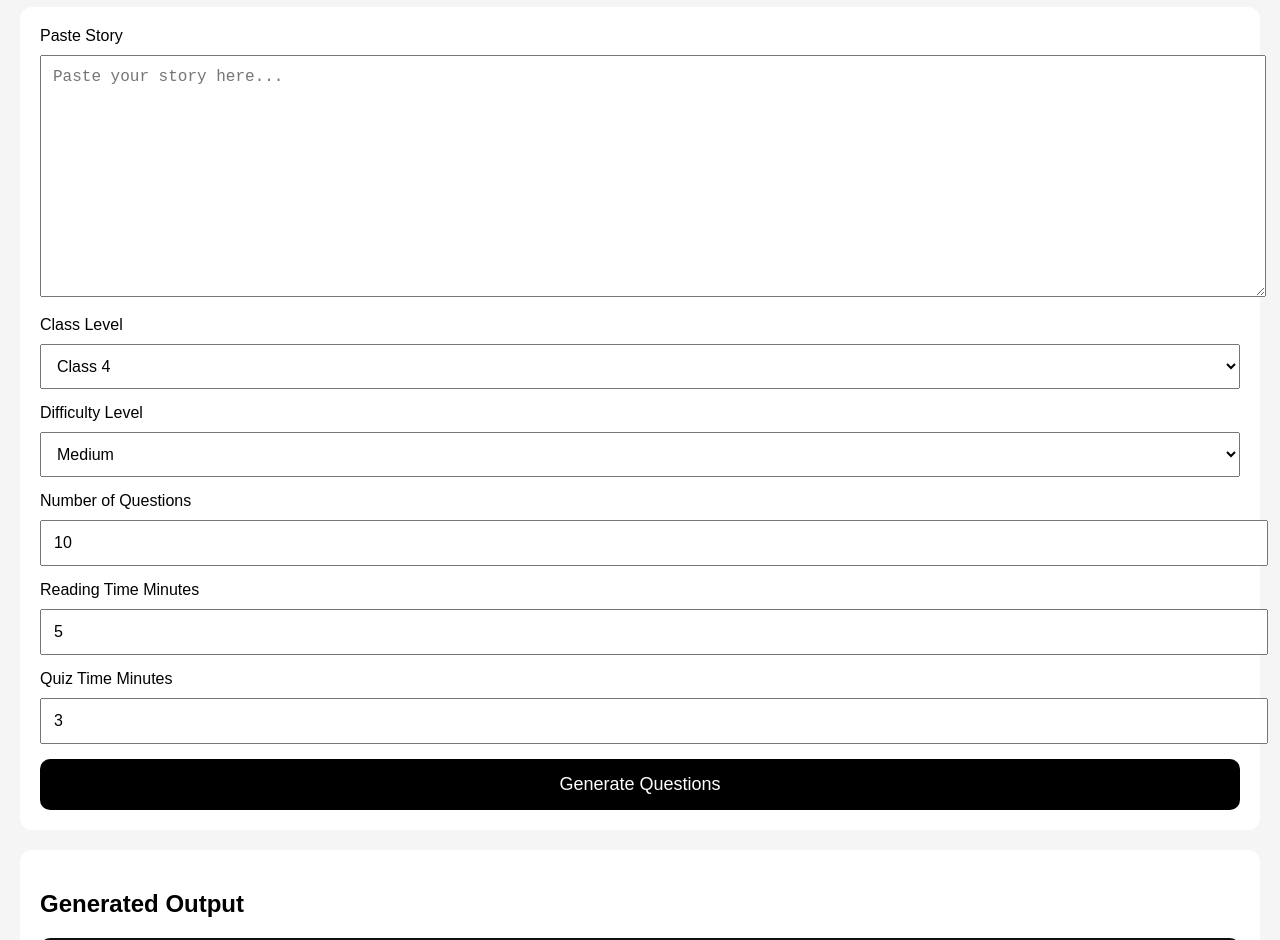
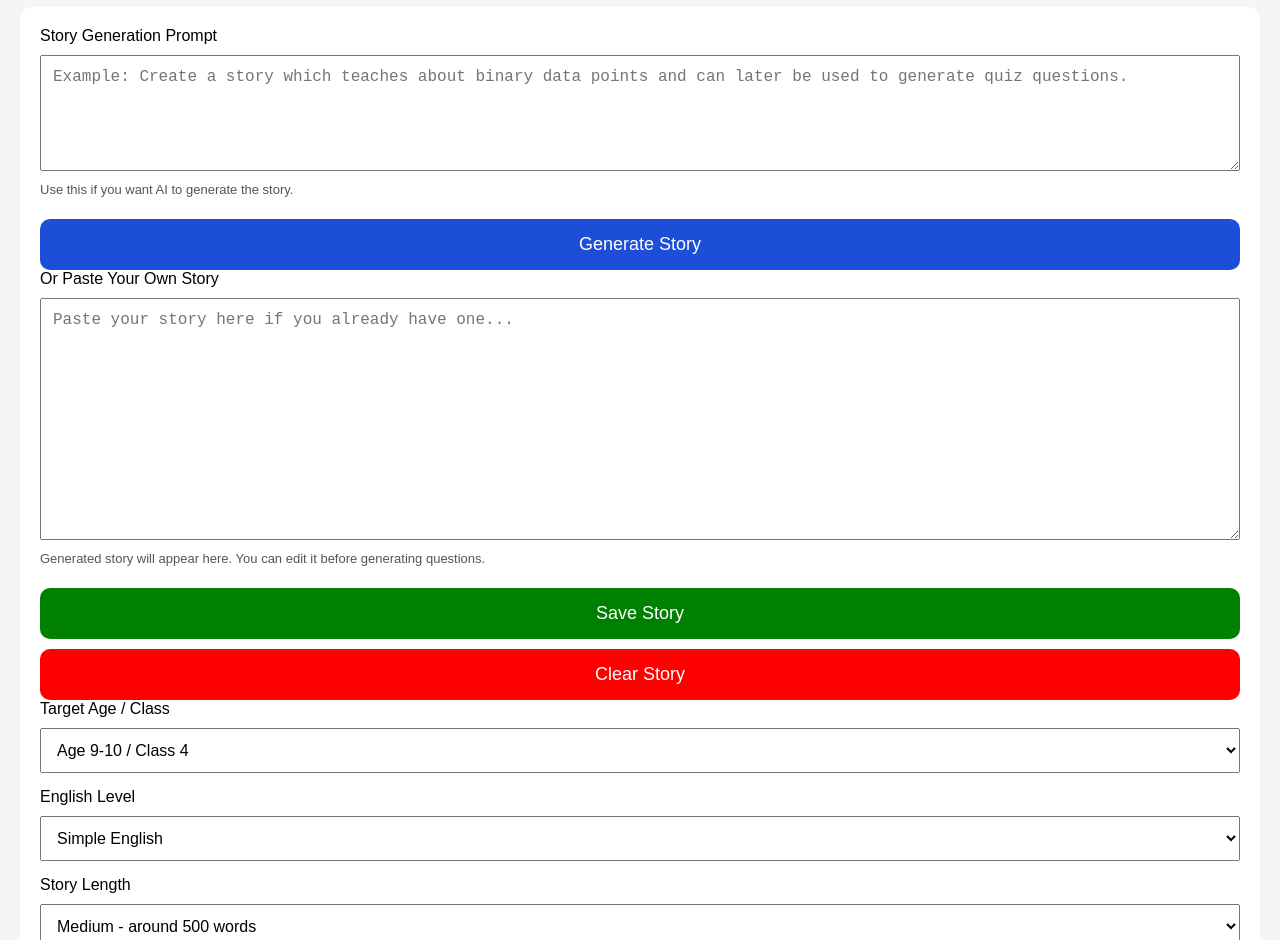
Before and after one commit to mukesh0133/read2win, a plain HTML site: page generator.html in a window 1280 px wide. Shown: the part 74-1014 px from the top of the page. Drawn offline with Linux system fonts and the light colour scheme.

Commit message:
Update title and enhance styling in generator.html

```diff
--- a/generator.html
+++ b/generator.html
@@ -1,9 +1,7 @@
 <!DOCTYPE html>
 <html>
-
 <head>
-    <title>Read2Win Question Generator</title>
-
+  <title>Read2Win Story & Question Generator</title>
   <meta name="viewport" content="width=device-width, initial-scale=1.0">
 
   <style>
@@ -32,6 +30,7 @@
       margin-top: 10px;
       margin-bottom: 15px;
       font-size: 16px;
+      box-sizing: border-box;
     }
 
     button {
@@ -43,6 +42,19 @@
       border: none;
       border-radius: 10px;
       cursor: pointer;
+      margin-top: 10px;
+    }
+
+    .green {
+      background-color: green;
+    }
+
+    .red {
+      background-color: red;
+    }
+
+    .blue {
+      background-color: #1d4ed8;
     }
 
     pre {
@@ -53,25 +65,61 @@
       overflow-x: auto;
       white-space: pre-wrap;
     }
+
+    .hint {
+      font-size: 13px;
+      color: #555;
+      margin-top: -8px;
+      margin-bottom: 12px;
+    }
   </style>
 </head>
 
 <body>
 
-    <h1>📚 Read2Win Question Generator</h1>
+  <h1>📚 Read2Win Story & Question Generator</h1>
 
   <div class="box">
 
-        <label>Paste Story</label>
-        <textarea id="storyInput" rows="12" placeholder="Paste your story here..."></textarea>
+    <label>Story Generation Prompt</label>
+    <textarea id="storyPrompt" rows="5" placeholder="Example: Create a story which teaches about binary data points and can later be used to generate quiz questions."></textarea>
+    <div class="hint">Use this if you want AI to generate the story.</div>
 
-        <label>Class Level</label>
+    <button class="blue" onclick="generateStoryOnly()">Generate Story</button>
+
+    <label>Or Paste Your Own Story</label>
+    <textarea id="storyInput" rows="12" placeholder="Paste your story here if you already have one..."></textarea>
+    <div class="hint">Generated story will appear here. You can edit it before generating questions.</div>
+
+    <button class="green" onclick="saveStory()">Save Story</button>
+    <button class="red" onclick="clearStory()">Clear Story</button>
+
+    <label>Target Age / Class</label>
     <select id="classLevel">
-            <option value="Class 1">Class 1</option>
-            <option value="Class 2">Class 2</option>
-            <option value="Class 3">Class 3</option>
-            <option value="Class 4" selected>Class 4</option>
-            <option value="Class 5">Class 5</option>
+      <option value="Age 6-7 / Class 1">Age 6-7 / Class 1</option>
+      <option value="Age 7-8 / Class 2">Age 7-8 / Class 2</option>
+      <option value="Age 8-9 / Class 3">Age 8-9 / Class 3</option>
+      <option value="Age 9-10 / Class 4" selected>Age 9-10 / Class 4</option>
+      <option value="Age 10-11 / Class 5">Age 10-11 / Class 5</option>
+      <option value="Age 11-12 / Class 6">Age 11-12 / Class 6</option>
+      <option value="Age 12-14 / Class 7-8">Age 12-14 / Class 7-8</option>
+    </select>
+
+    <label>English Level</label>
+    <select id="englishLevel">
+      <option value="Very Simple English">Very Simple English</option>
+      <option value="Simple English" selected>Simple English</option>
+      <option value="Moderate English">Moderate English</option>
+      <option value="Advanced English">Advanced English</option>
+    </select>
+
+    <label>Story Length</label>
+    <select id="storyLength">
+      <option value="Very short story around 200 words">Very short - around 200 words</option>
+      <option value="Short story around 350 words">Short - around 350 words</option>
+      <option value="Medium story around 500 words" selected>Medium - around 500 words</option>
+      <option value="Long story around 800 words">Long - around 800 words</option>
+      <option value="Very long story around 1000 words">Very long - around 1000 words</option>
     </select>
 
     <label>Difficulty Level</label>
@@ -82,7 +130,7 @@
     </select>
 
     <label>Number of Questions</label>
-        <input type="number" id="questionCount" value="10" min="1" max="50">
+    <input type="number" id="questionCount" value="10" min="1" max="10">
 
     <label>Reading Time Minutes</label>
     <input type="number" id="readingTimeMinutes" value="5" min="1" max="60">
@@ -90,42 +138,115 @@
     <label>Quiz Time Minutes</label>
     <input type="number" id="quizTimeMinutes" value="3" min="1" max="60">
 
-        <button onclick="generateQuestions()">
-            Generate Questions
-        </button>
+    <button onclick="generateQuestions()">Generate Questions</button>
 
   </div>
 
   <div class="box">
     <h2>Generated Output</h2>
-        <pre id="outputBox">Questions will appear here...</pre>
+    <pre id="outputBox">Generated result will appear here...</pre>
   </div>
 
   <script>
     const GENERATOR_API_URL = "https://script.google.com/macros/s/AKfycbyXPmwG2uqHOColU2FTIQFRLv4wDr6tY7sanWfxomALewE4mnllDt9Du7H_JlwxP4FD/exec";
-        function generateQuestions() {
 
-            let story = document.getElementById("storyInput").value.trim();
-            let classLevel = document.getElementById("classLevel").value;
-            let difficulty = document.getElementById("difficulty").value;
-            let questionCount = document.getElementById("questionCount").value;
-            let readingTimeMinutes = document.getElementById("readingTimeMinutes").value;
-            let quizTimeMinutes = document.getElementById("quizTimeMinutes").value;
+    function generateStoryOnly() {
+      const storyPrompt = document.getElementById("storyPrompt").value.trim();
+      const classLevel = document.getElementById("classLevel").value;
+      const englishLevel = document.getElementById("englishLevel").value;
+      const storyLength = document.getElementById("storyLength").value;
+      const readingTimeMinutes = document.getElementById("readingTimeMinutes").value;
 
-            if (story === "") {
-                alert("Please paste a story first");
+      if (storyPrompt === "") {
+        alert("Please enter story generation prompt first.");
         return;
       }
 
       document.getElementById("outputBox").innerText =
-                "Generating questions...";
+        "Generating story... Please wait.";
+
+      fetch(GENERATOR_API_URL, {
+        method: "POST",
+        body: JSON.stringify({
+          action: "generateStory",
+          storyPrompt: storyPrompt,
+          classLevel: classLevel,
+          englishLevel: englishLevel,
+          storyLength: storyLength,
+          readingTimeMinutes: readingTimeMinutes
+        })
+      })
+      .then(response => response.json())
+      .then(result => {
+        if (result.error) {
+          document.getElementById("outputBox").innerText =
+            "Error: " + result.message;
+          return;
+        }
+
+        document.getElementById("storyInput").value = result.story;
+        localStorage.setItem("read2win_saved_story", result.story);
+
+        document.getElementById("outputBox").innerText =
+          "✅ Story generated successfully. Review/edit it, then click Generate Questions.";
+      })
+      .catch(error => {
+        document.getElementById("outputBox").innerText =
+          "Error: " + error;
+      });
+    }
+
+    function saveStory() {
+      const story = document.getElementById("storyInput").value.trim();
+
+      if (story === "") {
+        alert("No story available to save.");
+        return;
+      }
+
+      localStorage.setItem("read2win_saved_story", story);
+
+      document.getElementById("outputBox").innerText =
+        "✅ Story saved. Now you can generate questions.";
+    }
+
+    function clearStory() {
+      document.getElementById("storyInput").value = "";
+      localStorage.removeItem("read2win_saved_story");
+
+      document.getElementById("outputBox").innerText =
+        "Story cleared. You can generate a new story now.";
+    }
+
+    function generateQuestions() {
+      const storyPrompt = document.getElementById("storyPrompt").value.trim();
+      const story = document.getElementById("storyInput").value.trim();
+      const classLevel = document.getElementById("classLevel").value;
+      const englishLevel = document.getElementById("englishLevel").value;
+      const storyLength = document.getElementById("storyLength").value;
+      const difficulty = document.getElementById("difficulty").value;
+      const questionCount = document.getElementById("questionCount").value;
+      const readingTimeMinutes = document.getElementById("readingTimeMinutes").value;
+      const quizTimeMinutes = document.getElementById("quizTimeMinutes").value;
+
+      if (story === "") {
+        alert("Please generate, paste, or save a story first.");
+        return;
+      }
+
+      document.getElementById("outputBox").innerText =
+        "Generating questions... Please wait.";
 
       fetch(GENERATOR_API_URL, {
         method: "POST",
         mode: "no-cors",
         body: JSON.stringify({
+          action: "generateQuiz",
+          storyPrompt: storyPrompt,
           story: story,
           classLevel: classLevel,
+          englishLevel: englishLevel,
+          storyLength: storyLength,
           difficulty: difficulty,
           questionCount: questionCount,
           readingTimeMinutes: readingTimeMinutes,
@@ -141,8 +262,14 @@
           "Error: " + error;
       });
     }
+
+    window.onload = function() {
+      const savedStory = localStorage.getItem("read2win_saved_story");
+      if (savedStory) {
+        document.getElementById("storyInput").value = savedStory;
+      }
+    };
   </script>
 
 </body>
-
 </html>
```
Lines whose indentation alone changed are shown as unchanged.
